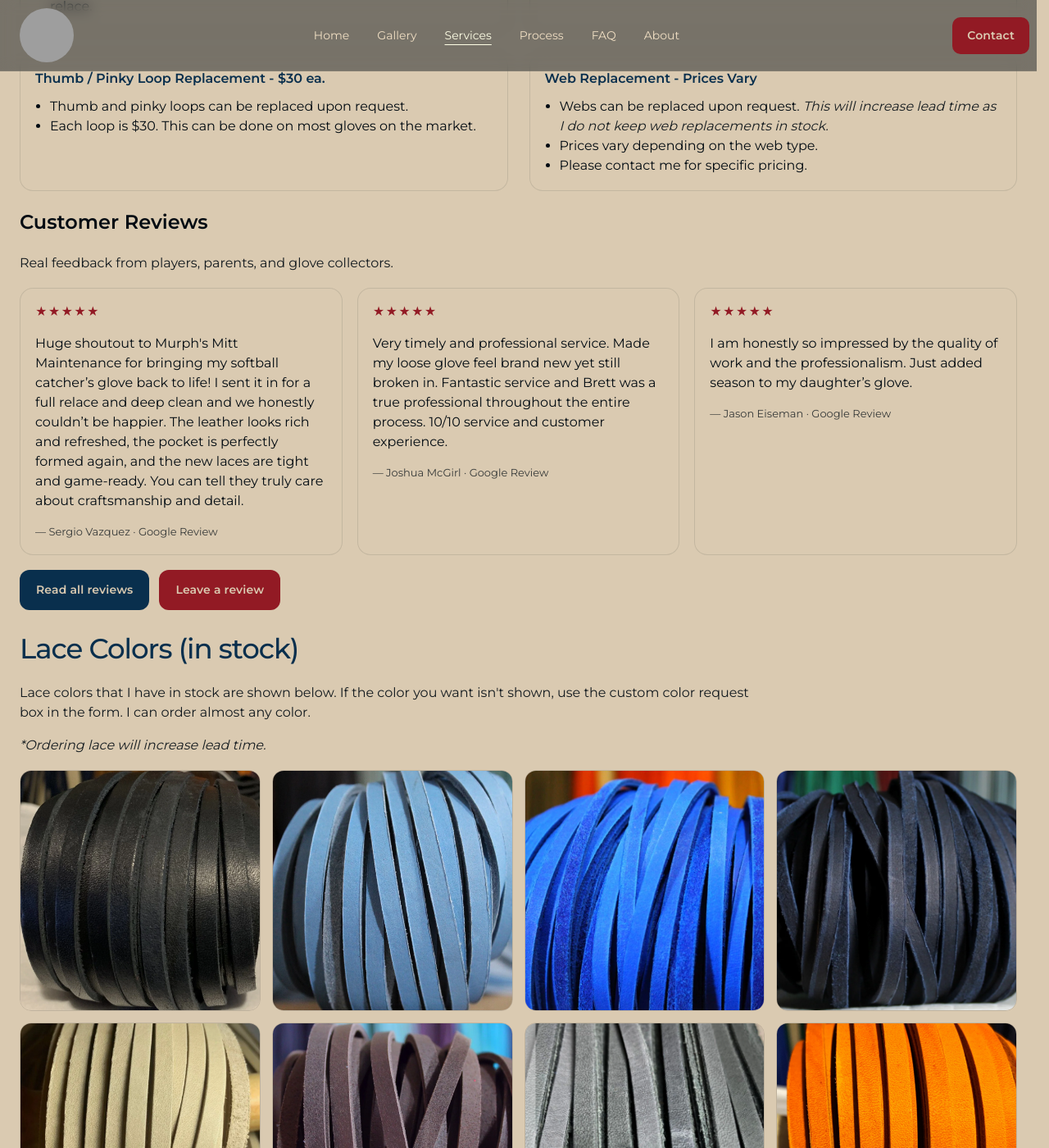
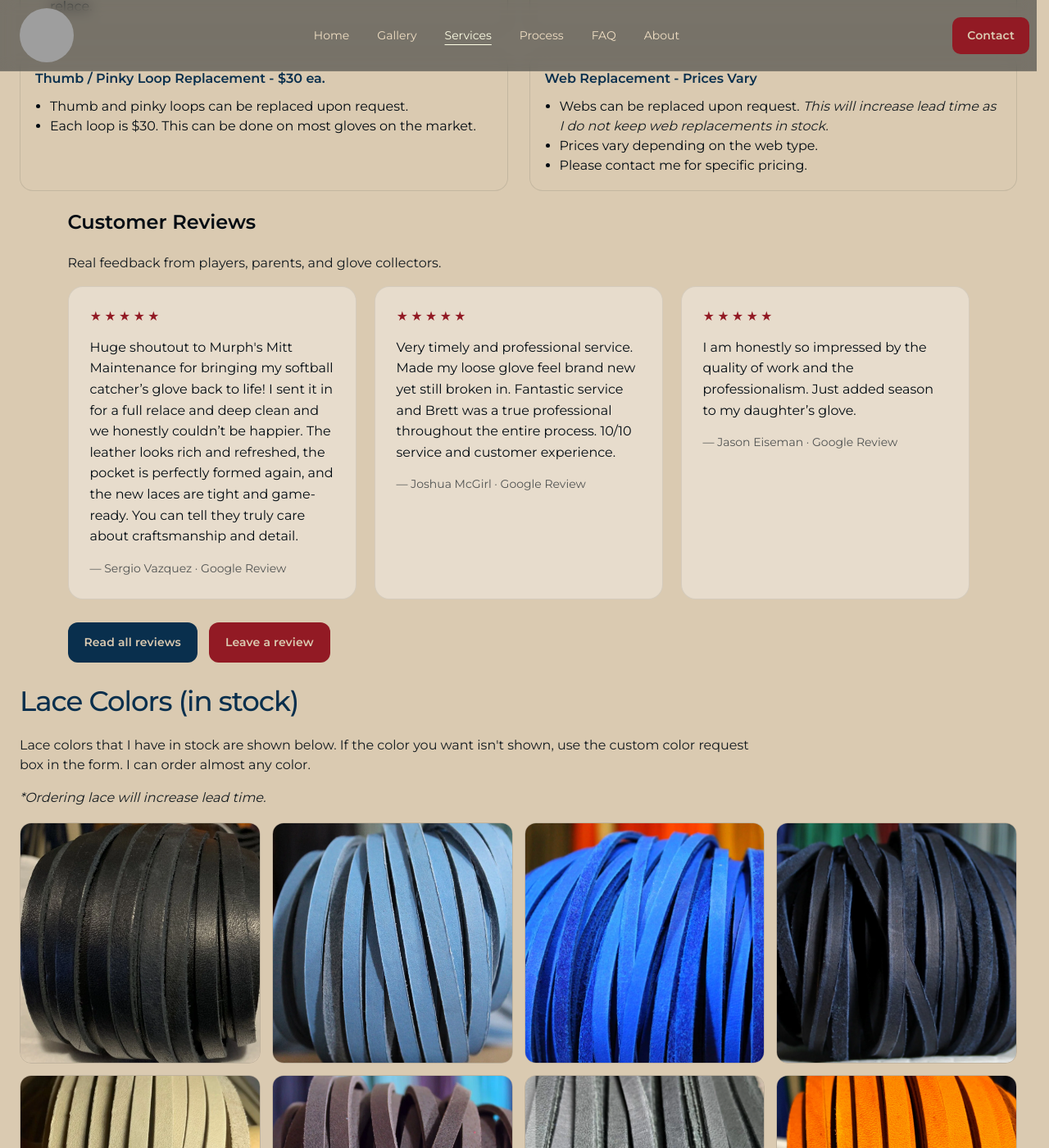
Before and after one commit to kbrettmurphy-ctrl/murphsmitts, a Jekyll site: the page built from services/index.html, in a window 1280 px wide and 1400 px high, scrolled down 728 px. Shown: the whole window at 82% size. Built offline with Jekyll 4.4.1, drawn with Linux system fonts in a browser that asks for light colours; grey boxes are pictures that could not be loaded.

Commit message:
Update styles-16.css

```diff
--- a/assets/css/styles-16.css
+++ b/assets/css/styles-16.css
@@ -300,59 +300,73 @@ hr.rule{
 }
 
 /* =========================
-   REVIEWS (Services page)
+   REVIEWS (Refined Layout)
    ========================= */
 
 .reviews{
-  margin-top: 34px;
+  margin: 48px 0 64px;
+}
+
+.reviews-wrap{
+  max-width: 1100px;
+  margin: 0 auto;
 }
 
 .reviews h2{
-  margin: 0 0 10px;
-  color: var(--navy);
-  font-weight: 600;
+  margin-bottom: 8px;
+}
+
+.reviews .lede{
+  margin-bottom: 24px;
+  opacity: .75;
 }
 
 .reviews-grid{
-  display:grid;
-  grid-template-columns: repeat(3, 1fr);
-  gap: 18px;
-  margin-top: 18px;
+  display: grid;
+  gap: 22px;
 }
 
 .review-card{
-  background: rgba(218, 202, 177,.35);
-  border: 1px solid rgba(2,11,18,.10);
-  border-radius: 16px;
-  padding: 18px;
+  background: rgba(255,255,255,.35);
+  border: 1px solid rgba(0,0,0,.08);
+  border-radius: 18px;
+  padding: 26px;
+  transition: transform .2s ease, box-shadow .2s ease;
+}
+
+.review-card:hover{
+  transform: translateY(-4px);
+  box-shadow: 0 10px 28px rgba(0,0,0,.08);
 }
 
 .review-stars{
   color: var(--red);
-  letter-spacing: .08em;
   font-size: 14px;
-  margin-bottom: 10px;
+  letter-spacing: 3px;
+  margin-bottom: 14px;
 }
 
-.review-text{
-  margin: 0 0 12px;
-  opacity: .92;
+.review-card p{
+  margin: 0 0 16px;
+  line-height: 1.6;
 }
 
 .review-meta{
-  font-size: 13px;
-  opacity: .75;
+  font-size: 14px;
+  opacity: .65;
 }
 
 .reviews-actions{
-  display:flex;
-  gap: 12px;
+  display: flex;
+  gap: 14px;
+  margin-top: 28px;
   flex-wrap: wrap;
-  margin-top: 18px;
 }
 
-@media (max-width: 980px){
-  .reviews-grid{ grid-template-columns: 1fr; }
+@media (min-width: 900px){
+  .reviews-grid{
+    grid-template-columns: repeat(3, 1fr);
+  }
 }
 
 /* =========================
```
